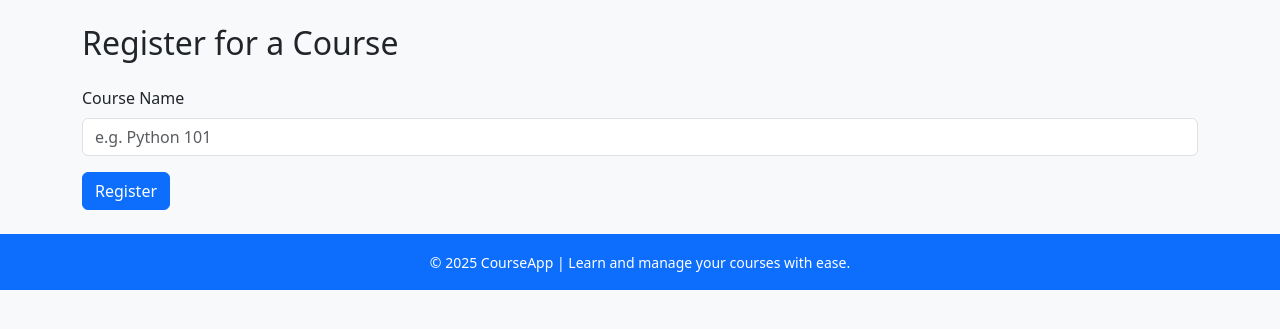
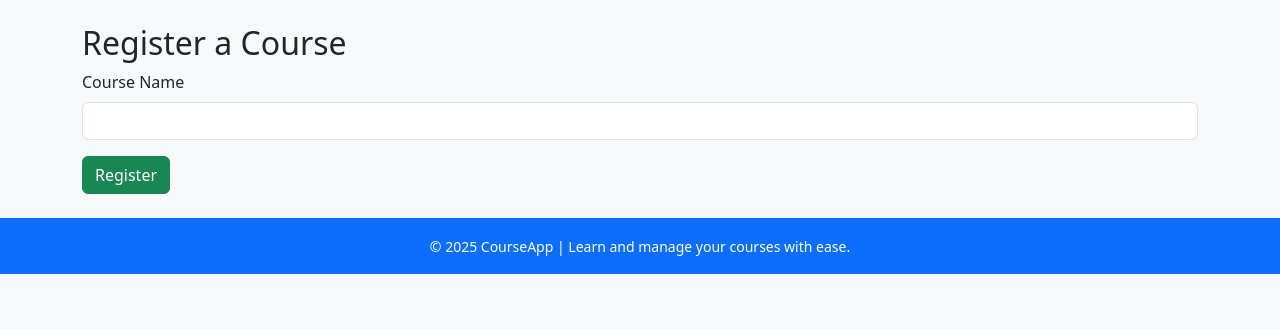
Before and after one commit to RawailEocean/flask-course-app, a Flask app: page /register in a window 1280 px wide. Shown: the part 56-385 px from the top of the page. Run offline with Flask 3, Linux system fonts and the light colour scheme.

Commit message:
Update register.html

```diff
--- a/templates/register.html
+++ b/templates/register.html
@@ -1,11 +1,11 @@
 {% extends "layout.html" %}
 {% block content %}
-<h2 class="mb-4">Register for a Course</h2>
-<form method="POST" action="/register">
+<h2>Register a Course</h2>
+<form method="post">
     <div class="mb-3">
         <label for="course" class="form-label">Course Name</label>
-        <input type="text" class="form-control" id="course" name="course" placeholder="e.g. Python 101" required>
+        <input type="text" name="course" id="course" class="form-control" required>
     </div>
-    <button type="submit" class="btn btn-primary">Register</button>
+    <button type="submit" class="btn btn-success">Register</button>
 </form>
 {% endblock %}
```
